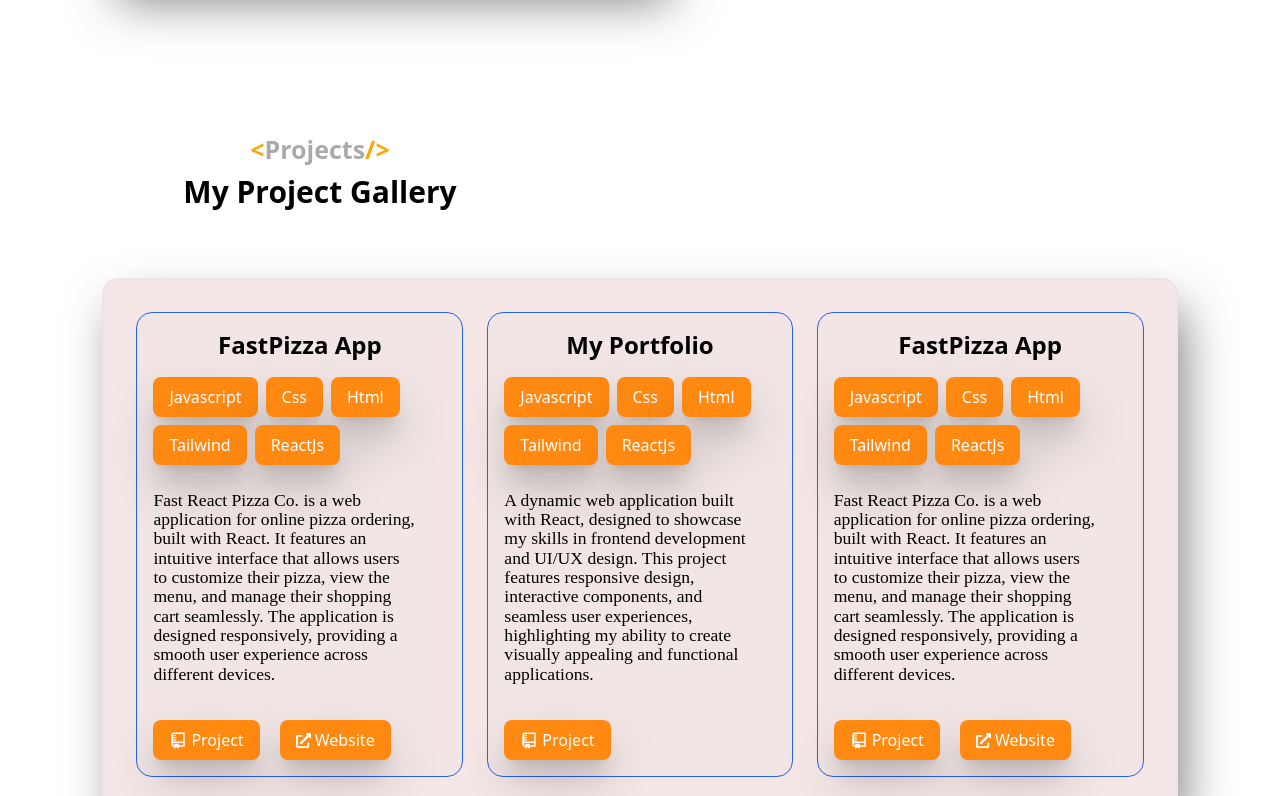
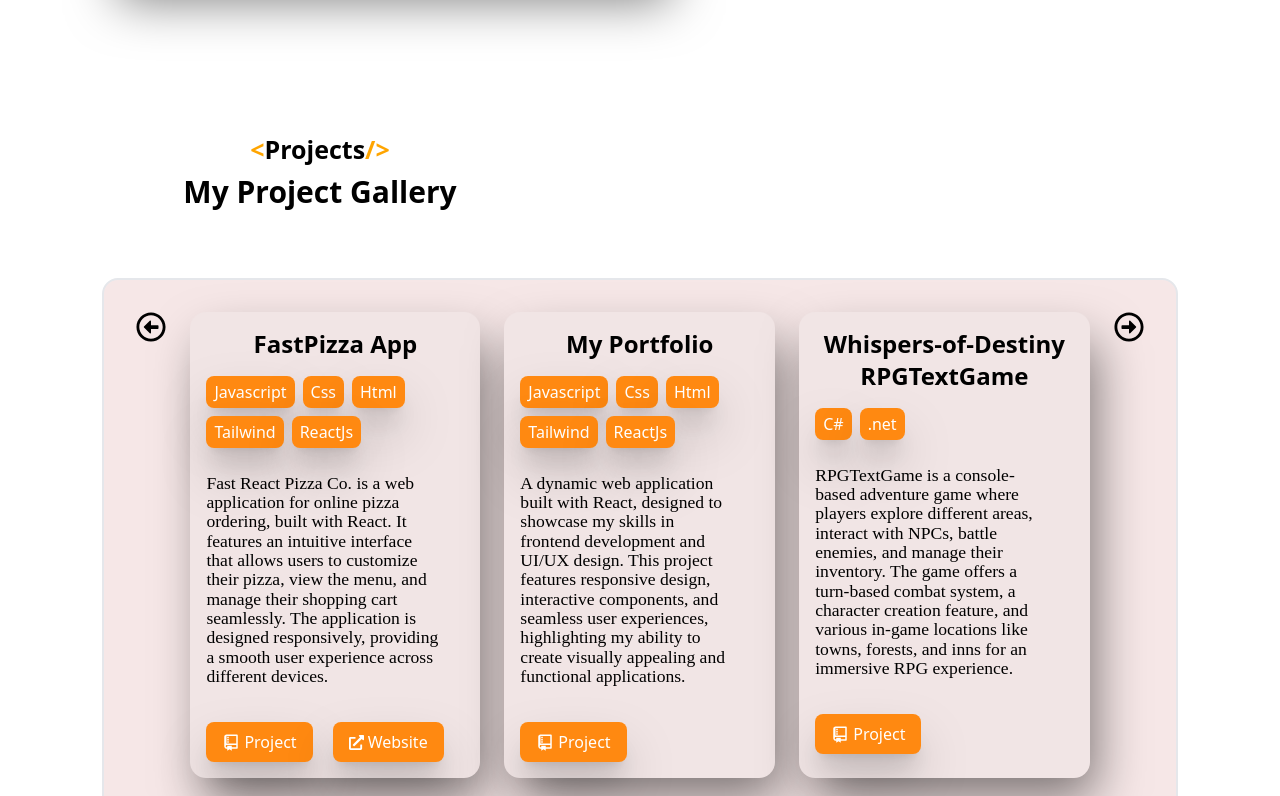
Before and after one commit to SatmeetSingh/my-portfolio, a React (Vite) app: page / in a window 1280 px wide. Shown: the part 2280-3076 px from the top of the page. Built offline with nearby package versions, Linux system fonts and the light colour scheme.

Commit message:
add right-left arrow feature

```diff
--- a/src/components/About/About.module.css
+++ b/src/components/About/About.module.css
@@ -1,6 +1,6 @@
 .about {
-  margin-top: 50px;
-  padding-top: 100px;
+  margin-top: 100px;
+  padding-top: 50px;
   width: 100%;
 }
 
--- a/src/components/Projects/Project.jsx
+++ b/src/components/Projects/Project.jsx
@@ -2,8 +2,14 @@ import { SmallBox, SmallButton } from '../../utils/Button';
 import styles from './Project.module.css';
 import { RiGitRepositoryLine } from 'react-icons/ri';
 import { FaExternalLinkAlt } from 'react-icons/fa';
+import {
+  FaRegArrowAltCircleLeft,
+  FaRegArrowAltCircleRight,
+} from 'react-icons/fa';
+import { useState } from 'react';
+import { useSelector } from 'react-redux';
 
-let projects = [
+let projectsArray = [
   {
     Title: 'FastPizza App',
     Skills: ['Javascript', 'Css', 'Html', 'Tailwind', 'ReactJs'],
@@ -21,37 +27,65 @@ let projects = [
     page: '',
   },
   {
-    Title: 'FastPizza App',
-    Skills: ['Javascript', 'Css', 'Html', 'Tailwind', 'ReactJs'],
+    Title: 'Whispers-of-Destiny RPGTextGame',
+    Skills: ['C#', '.net'],
     Description:
-      'Fast React Pizza Co. is a web application for online pizza ordering, built with React. It features an intuitive interface that allows users to customize their pizza, view the menu, and manage their shopping cart seamlessly. The application is designed responsively, providing a smooth user experience across different devices.',
-    link: 'https://github.com/SatmeetSingh/Fast-pizza-App',
-    page: 'https://vasu-fast-react-pizza-co.netlify.app/',
+      'RPGTextGame is a console-based adventure game where players explore different areas, interact with NPCs, battle enemies, and manage their inventory. The game offers a turn-based combat system, a character creation feature, and various in-game locations like towns, forests, and inns for an immersive RPG experience.',
+    link: 'https://github.com/SatmeetSingh/Whispers-of-Destiny_RPGText-Game',
+    page: '',
   },
 ];
 
 function Project() {
+  const Dark = useSelector((state) => state.navbar.darkMode);
+
+  const [projects, setProjects] = useState(projectsArray);
+  function handleRightClick() {
+    setProjects((prevProj) => {
+      const newproj = [
+        prevProj[prevProj.length - 1],
+        ...prevProj.slice(0, prevProj.length - 1),
+      ];
+      return newproj;
+    });
+  }
+
+  function handleLeftClick() {
+    setProjects((prevProj) => {
+      const newproj = [...prevProj.slice(1), prevProj[0]];
+      return newproj;
+    });
+  }
   return (
     <div className={styles.project}>
       <div className={styles.intro}>
         <p>
-          <span className="text-[Orange]">&lt;</span>Projects
+          <span className="text-[Orange]">&lt;</span>
+          <span className={`${Dark ? 'text-white' : 'text-black'}`}>
+            Projects
+          </span>
           <span className="text-[Orange]">/&gt;</span>
         </p>
         <h3 className="mb-16">My Project Gallery</h3>
       </div>
       <div className={styles.projectBoxes}>
-        <div className="h-auto rounded-2xl px-8 py-8 lg:flex gap-6 z-10 dark-shadow border-2 shadow-[10px_25px_50px_-5px_rgba(0,0,0,0.5)] bg-[#f6e7e7]  max-lg:grid max-lg:grid-cols-2 max-md:flex  max-md:flex-col ">
+        <div className="h-auto rounded-2xl px-8 py-8 lg:flex gap-6 z-10 dark-shadow border-2  bg-[#f6e7e7]  max-lg:grid max-lg:grid-cols-2 max-md:flex  max-md:flex-col ">
+          <p
+            className=" transition-all duration-200 hover:-translate-x-1 hover:scale-x-110  text-black "
+            onClick={handleLeftClick}
+          >
+            <FaRegArrowAltCircleLeft size={30} />
+          </p>
           {projects.map((project) => (
             <div
               key={project.Title}
-              className={`cursor-pointer border-solid border-[1px] bg-[#f1e5e5] border-blue-600 flex flex-col gap-4 rounded-2xl px-4 py-4  ${styles.items}`}
+              className={`cursor-pointer  bg-[#f1e5e5] border-blue-600 flex flex-col gap-4 rounded-2xl px-4 py-4  ${styles.items} hover:scale-100 hover:drop-shadow-xl transition-all duration-200 hover:-translate-y-1  shadow-[10px_25px_50px_-5px_rgba(0,0,0,0.5)] `}
             >
-              <div className="font-bold text-2xl text-center">
+              <div className="font-bold text-2xl text-center text-black">
                 <h5>{project.Title}</h5>
               </div>
               {/* <h3>{project.Skills}</h3> */}
-              <div className={`flex flex-wrap gap-2`}>
+              <div className={`flex flex-wrap gap-2 `}>
                 {project.Skills.map((skill) => (
                   <div className="flex items-center justify-center" key={skill}>
                     <SmallBox>{skill}</SmallBox>
@@ -87,6 +121,12 @@ function Project() {
               </div>
             </div>
           ))}
+          <p
+            className="transition-all duration-200 hover:-translate-x-[-.25rem] hover:scale-x-110  text-black"
+            onClick={handleRightClick}
+          >
+            <FaRegArrowAltCircleRight size={30} />
+          </p>
         </div>
       </div>
     </div>
--- a/src/components/Projects/Project.module.css
+++ b/src/components/Projects/Project.module.css
@@ -53,10 +53,12 @@
 .text {
   margin-top: 10px;
   text-align: center;
+  color: black;
   width: 90%;
   font-size: 1.1rem;
   line-height: 110%;
   font-family: poppins-regular;
   transition: 1s ease-in-out;
   text-align: left;
+  transition: transform 0.5s ease, opacity 0.5s ease;
 }
--- a/src/utils/Button.jsx
+++ b/src/utils/Button.jsx
@@ -18,7 +18,7 @@ export function SmallButton({ children }) {
 
 export function SmallBox({ children }) {
   return (
-    <button className="text-white drop-shadow-2xl border-none py-2 px-4 rounded-lg lg:text-[1rem] max-lg:text-[0.8rem] flex flex-row justify-center items-center cursor-pointer shadow-xl hover:scale-100 hover:drop-shadow-xl transition-all duration-200 w-max hover:bg-[#40A2E3] bg-[#FF8911]">
+    <button className="text-white drop-shadow-2xl border-none py-1 px-2 rounded-lg lg:text-[1rem] max-lg:text-[0.8rem] flex flex-row justify-center items-center cursor-pointer shadow-xl hover:scale-100 hover:drop-shadow-xl transition-all duration-200 w-max hover:bg-[#40A2E3] bg-[#FF8911]">
       {children}
     </button>
   );
```
